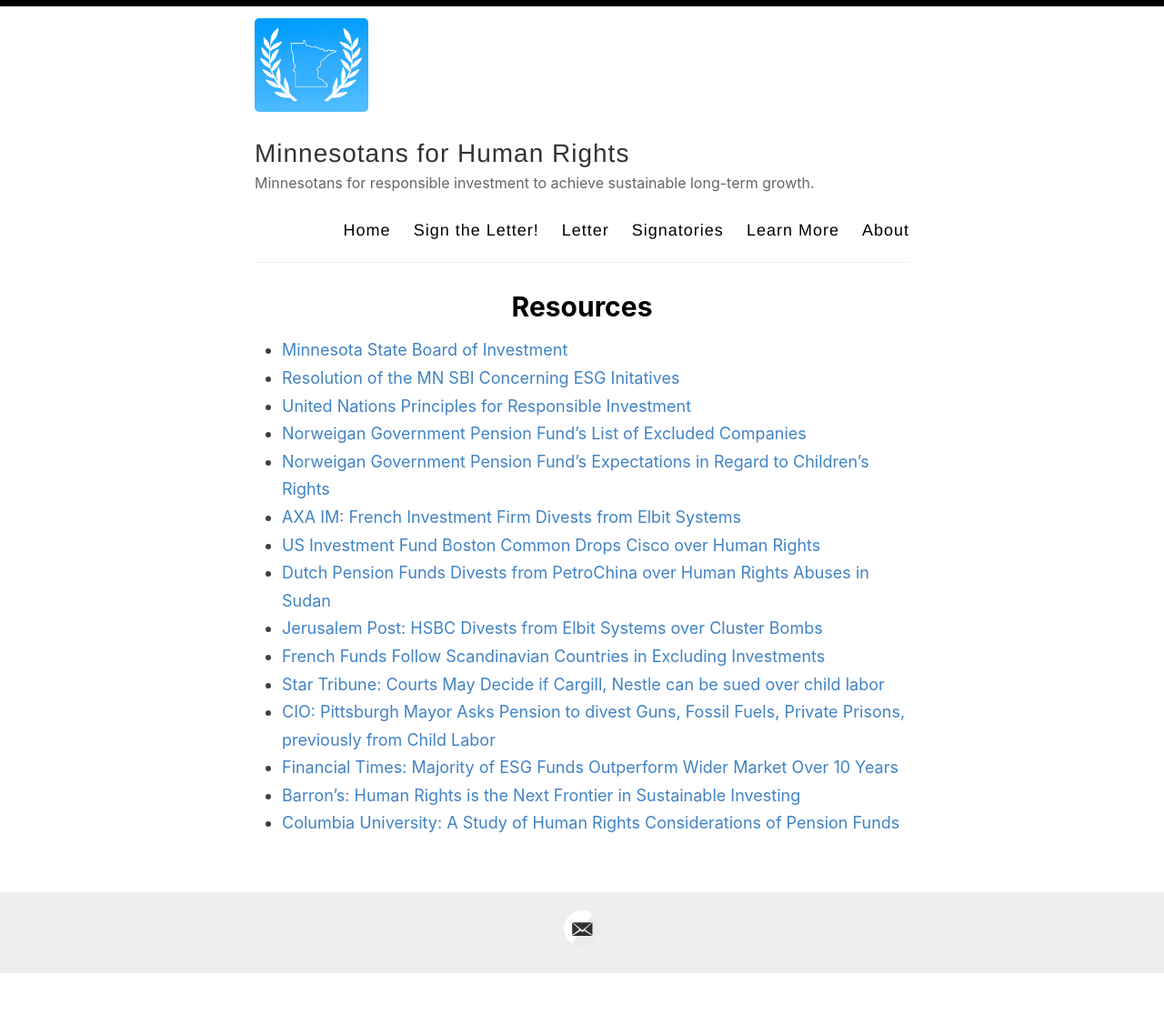
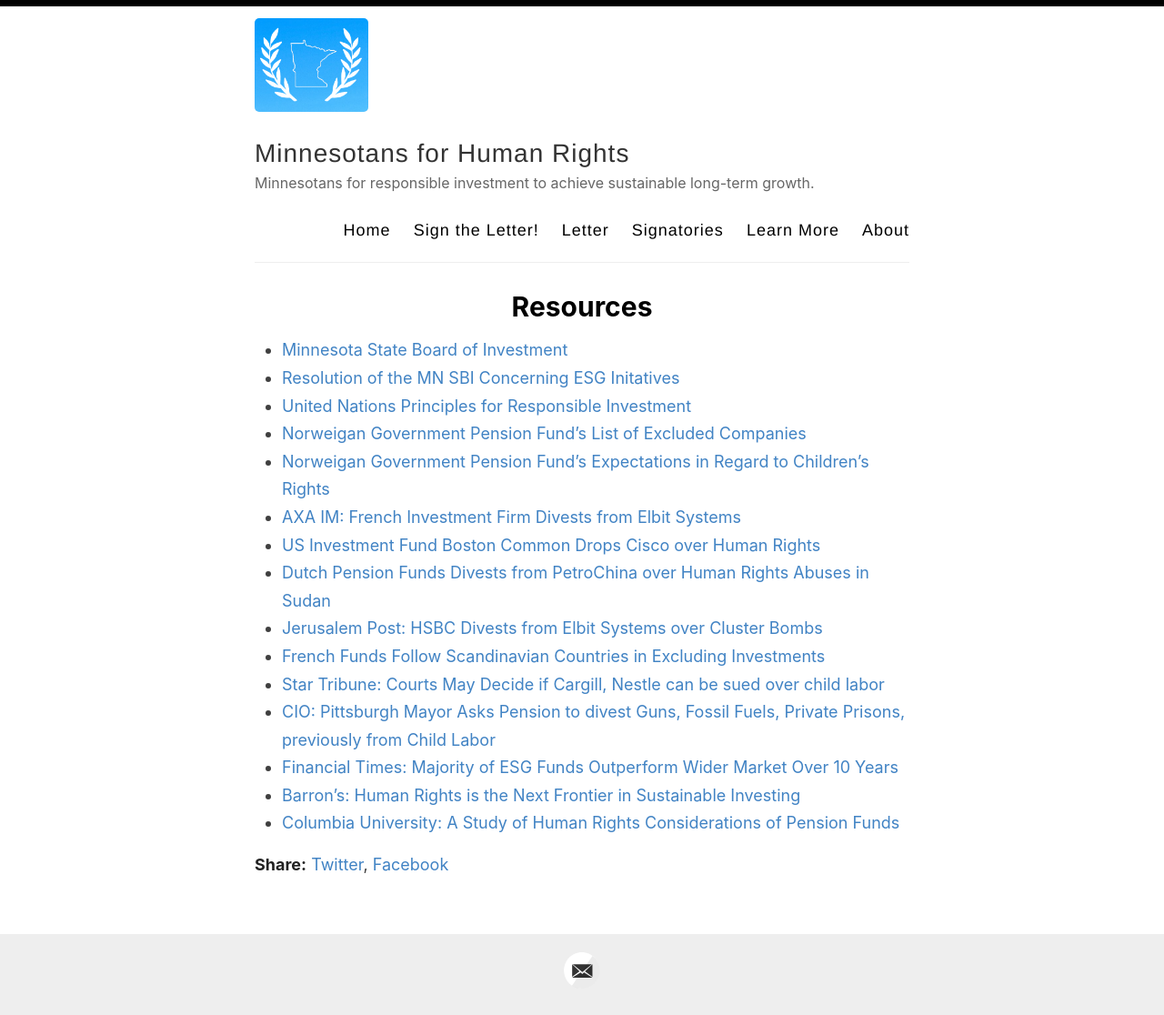
Before and after one commit to adamrahim/adamrahim.github.io, a Jekyll site: the page built from _posts/2020-12-23-learn-more.md, in a window 1280 px wide. Shown: the whole page at 91% size. Built offline with Jekyll 4.4.1, drawn with Linux system fonts in a browser that asks for light colours; before the commit the page ends 1071 px from its top, so only the background shows below that.

Commit message:
Update 2020-12-23-learn-more.md

```diff
--- a/_posts/2020-12-23-learn-more.md
+++ b/_posts/2020-12-23-learn-more.md
@@ -18,3 +18,7 @@
 - [Financial Times: Majority of ESG Funds Outperform Wider Market Over 10 Years](https://www.ft.com/content/733ee6ff-446e-4f8b-86b2-19ef42da3824 "Majority of ESG funds outperform wider market over 10 years")
 - [Barron's: Human Rights is the Next Frontier in Sustainable Investing](https://www.barrons.com/articles/human-rights-is-the-next-frontier-of-sustainable-investing-51603393387 "Human Rights is the Next Frontier of Sustainable Investing")
 - [Columbia University: A Study of Human Rights Considerations of Pension Funds](https://www.humanrightscolumbia.org/sites/default/files/bhr_pension_funds_2018.pdf "Columbia University: A Study of Human Rights Considerations of Pension Funds")
+
+<div>
+    <p><span class="share-box">Share:</span> <a href="http://twitter.com/share?text={{ page.title }}&url={{site.url}}{{page.url}}" target="_blank">Twitter</a>, <a href="https://www.facebook.com/sharer.php?u={{site.url}}{{page.url}}" target="_blank">Facebook</a></p>
+  </div>
```
